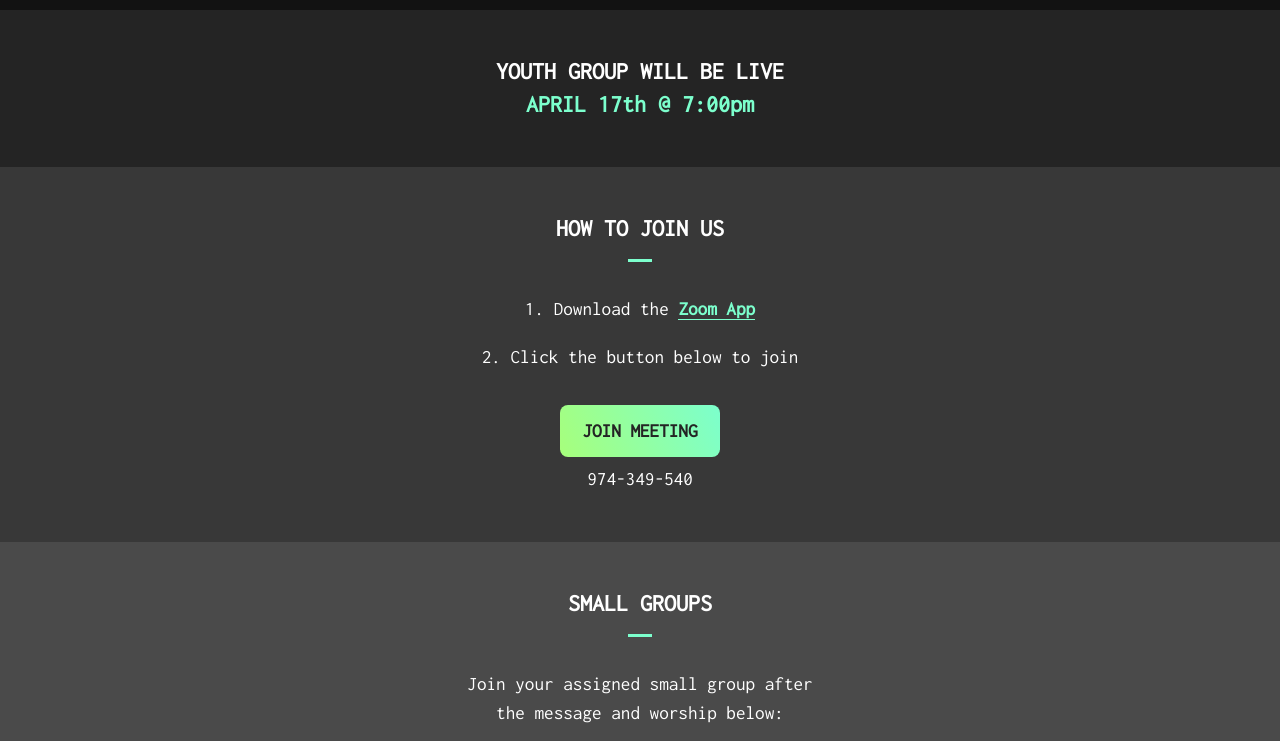
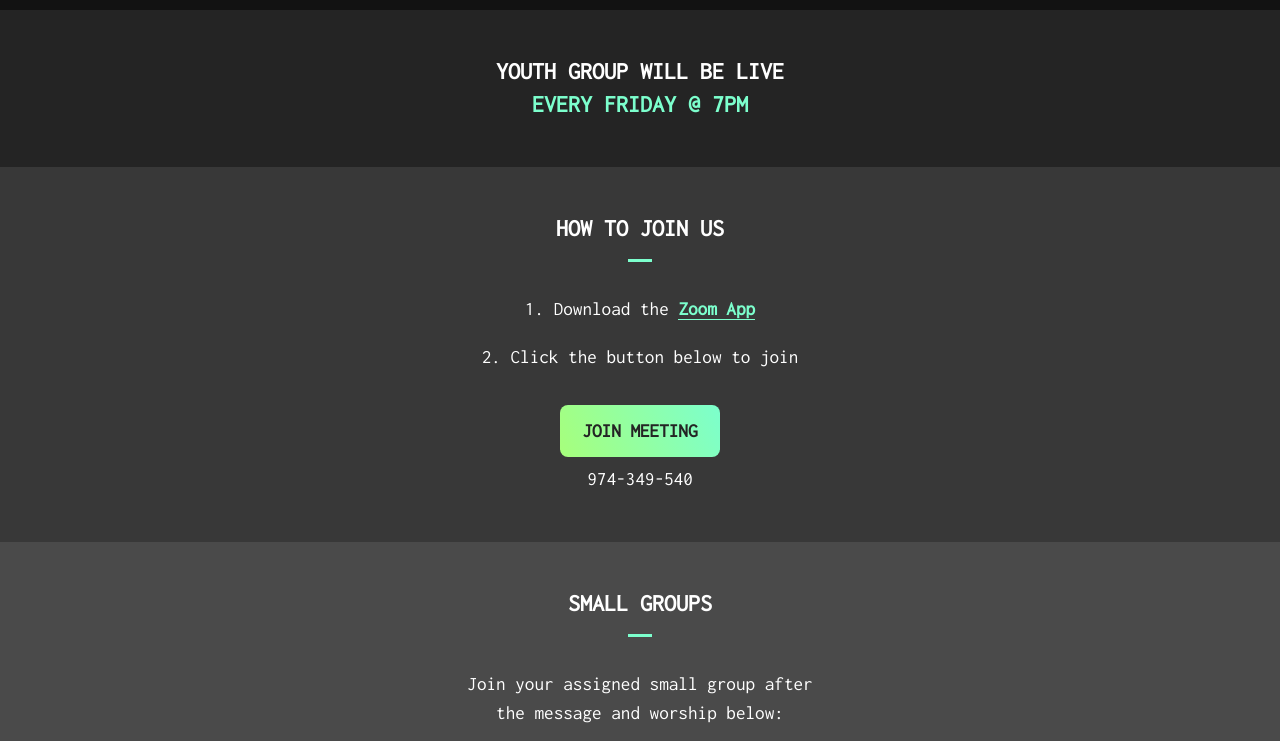
Before and after one commit to kevinchisaki/greenhouseyouth.live, a website: page index.html in a window 1280 px wide. Shown: the part 59-800 px from the top of the page. Drawn offline with Linux system fonts and the light colour scheme.

Commit message:
Updated status to every friday

```diff
--- a/index.html
+++ b/index.html
@@ -26,7 +26,7 @@
             YOUTH GROUP WILL BE LIVE
           </h1>
           <h1 class="subtitle has-text-primary has-text-weight-bold is-4">
-            APRIL 17th @ 7:00pm
+            EVERY FRIDAY @ 7PM
           </h1>
           <!-- <div class="video-container">
             <iframe
```
